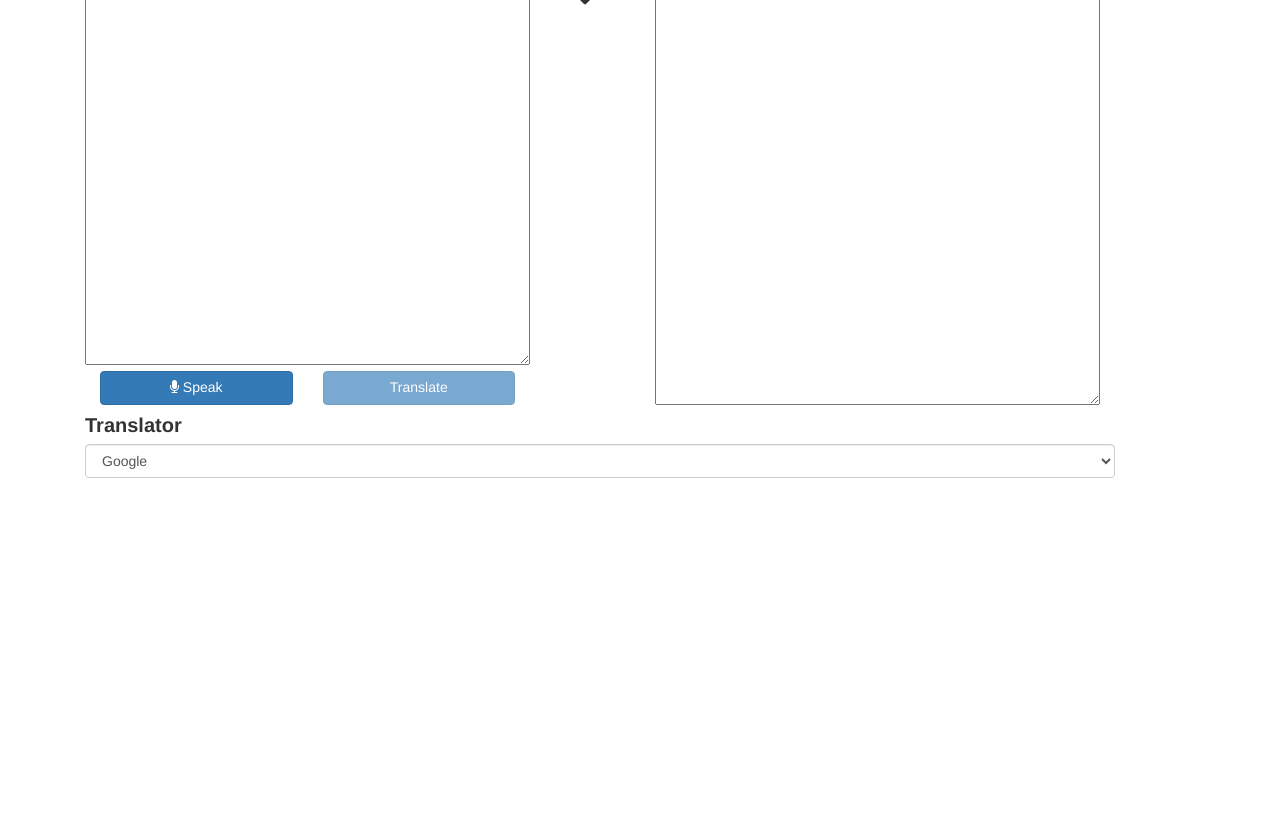
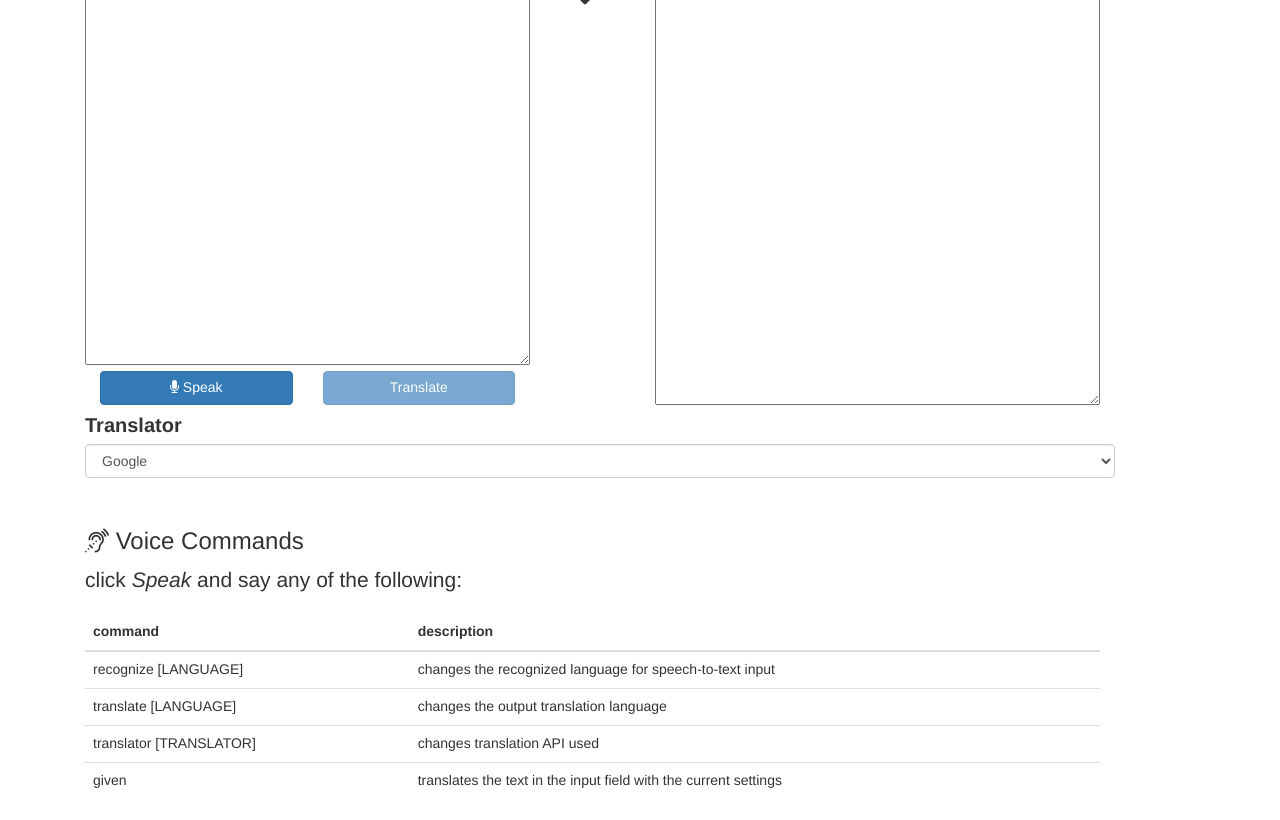
Before and after one commit to danigunawan/convert-to-characters, a Flask app: page / in a window 1280 px wide. Shown: the part 187-1007 px from the top of the page. Before the commit the page ends 665 px from the top, so only its background shows below. Run offline with Flask 2, Linux system fonts and the light colour scheme; some libraries are stand-ins or nearby versions.

Commit message:
added voice commands helper

```diff
--- a/translation/static/js/web_speech_script.js
+++ b/translation/static/js/web_speech_script.js
@@ -11,6 +11,7 @@ $(document).ready(function(){
       "given": translateInputText,
       // "save :shortcut": {"regexp": /^save (\w+)$/, "callback": saveTranslation},
       "recognize :language": {"regexp": /^recognize (\w+)$/, "callback": setRecognizedLanguage},
+      "recognise :language": {"regexp": /^recognise (\w+)$/, "callback": setRecognizedLanguage},
       "translate :language": {"regexp": /^translate (\w+)$/, "callback": setTranslationLanguage},
       "translator :translator": {"regexp": /^translator (\w+)$/, "callback": setTranslator}
     }
@@ -157,7 +158,7 @@ $(document).ready(function(){
           $("#translate-given").html("<i class='fa fa-circle-o-notch fa-spin'></i> Translating...")
         },
         success: function(data){
-          let callbackParameters = onlyEnableButtons ? callEnableButtons : callRecognizeWithAnnyang
+          let callbackParameters = onlyEnableButtons ? callEnableButtons : null
           if($.trim(data.translated_text).length){
             // $("#untranslated-input").val(data.original_text)
             $("#input").val(data.original_text)
--- a/translation/templates/index.html
+++ b/translation/templates/index.html
@@ -26,4 +26,33 @@
     </div>
   </div>
 </div>
+
+<div class=row>
+  <div class="col-md-11">
+    <h3><i class="fa fa-assistive-listening-systems" aria-hidden="true"></i> Voice Commands</h3>
+    <p class=lead>click <em>Speak</em> and say any of the following:</p>
+    <table class="table">
+      <thead>
+        <th>command</th>
+        <th>description</th>
+      </thead>
+      <tr>
+        <td>recognize [LANGUAGE]</td>
+        <td>changes the recognized language for speech-to-text input</td>
+      </tr>
+      <tr>
+        <td>translate [LANGUAGE]</td>
+        <td>changes the output translation language</td>
+      </tr>
+      <tr>
+        <td>translator [TRANSLATOR]</td>
+        <td>changes translation API used</td>
+      </tr>
+      <tr>
+        <td>given</td>
+        <td>translates the text in the input field with the current settings</td>
+      </tr>
+    </table>
+  </div>
+</div>
 {% endblock %}
```
Also changed, not shown: translation/static/js/bundle.js.
